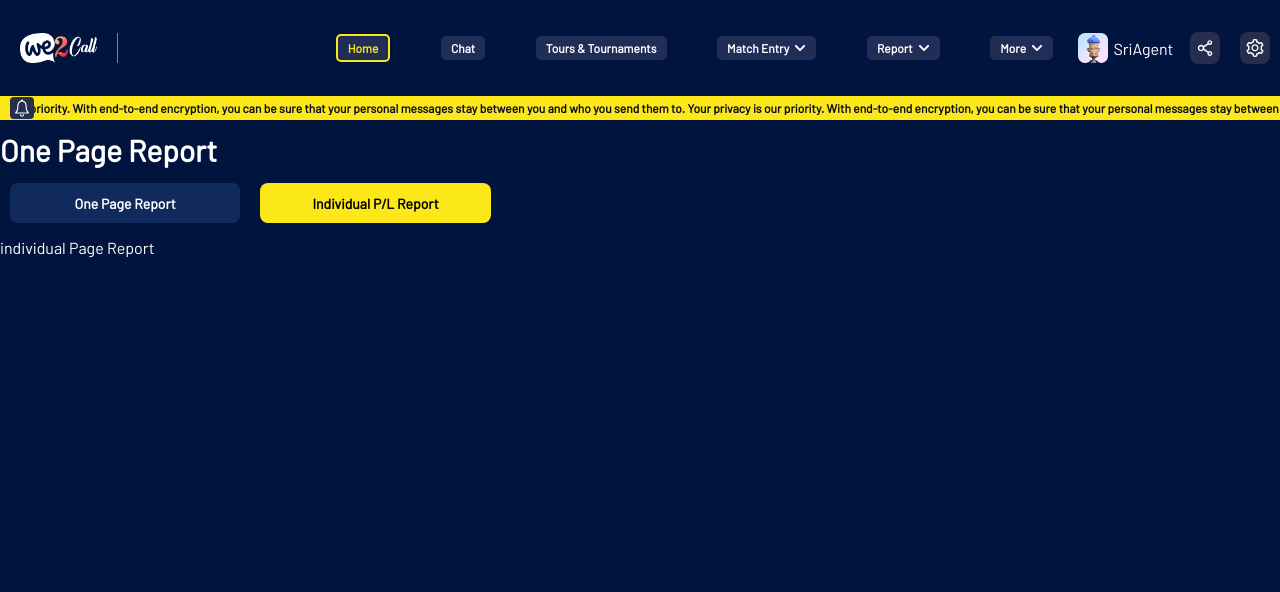
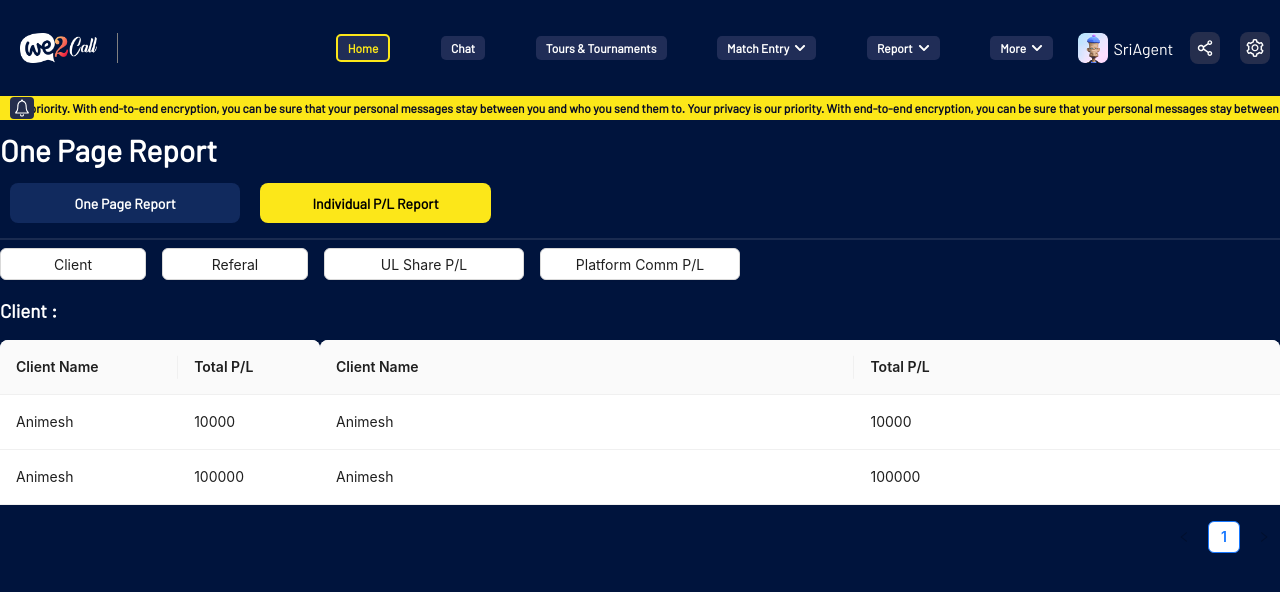
Before and after one commit to Texch999/we2-call-admin, a React (Create React App) app: page /one-page-report in a window 1280 px wide. Both pictures are taken after a click on the element "Individual P/L Report". Shown: the top 592 px of the page. Built offline with nearby package versions, Linux system fonts and the light colour scheme.

Commit message:
changes are added individual pl reprot

```diff
--- a/src/pages/onepagereport/IndividualPLReport.jsx
+++ b/src/pages/onepagereport/IndividualPLReport.jsx
@@ -1,7 +1,76 @@
+import { Button, Col, Row, Table } from "antd";
 import React from "react";
 
 function IndividualPLReport() {
-  return <div className="font-16">individual Page Report</div>;
+  const individualClientColumns = [
+    { title: "Client Name", dataIndex: "client_name", key: "client_name" },
+    { title: "Total P/L", dataIndex: "profit_loss", key: "profit_loss" },
+  ];
+  const individualClientHeadings = [
+    { title: "Client Name", dataIndex: "client_name", key: "client_name" },
+    { title: "Total P/L", dataIndex: "profit_loss", key: "profit_loss" },
+  ];
+  const individualClientData = [
+    {
+      key: "1",
+      client_name: "Animesh",
+      profit_loss: 10000,
+    },
+    {
+      key: "2",
+      client_name: "Animesh",
+      profit_loss: 100000,
+    },
+  ];
+  const individualClientInfo = [
+    {
+      key: "1",
+      client_name: "Animesh",
+      profit_loss: 10000,
+    },
+    {
+      key: "2",
+      client_name: "Animesh",
+      profit_loss: 100000,
+    },
+  ];
+  return (
+    <div>
+      <hr className="hr-line-opacity" />
+      <Row gutter={[16, 16]}>
+        <Col xs={12} sm={6} md={4} lg={3}>
+          <Button block>Client</Button>
+        </Col>
+        <Col xs={12} sm={6} md={4} lg={3}>
+          <Button block>Referal</Button>
+        </Col>
+        <Col xs={12} sm={6} md={6} lg={4}>
+          <Button block>UL Share P/L</Button>
+        </Col>
+        <Col xs={12} sm={6} md={6} lg={4}>
+          <Button block>Platform Comm P/L</Button>
+        </Col>
+      </Row>
+      <div>
+        <h3>Client :</h3>
+      </div>
+      <Row>
+        <Col md={6}>
+          <Table
+            dataSource={individualClientData}
+            columns={individualClientColumns}
+            pagination={false}
+          />
+        </Col>
+        <Col md={18}>
+          <Table
+            dataSource={individualClientInfo}
+            columns={individualClientHeadings}
+          />
+        </Col>
+      </Row>
+    </div>
+  );
 }
 
 export default IndividualPLReport;
--- a/src/pages/onepagereport/OnePageReport.jsx
+++ b/src/pages/onepagereport/OnePageReport.jsx
@@ -25,6 +25,7 @@ function OnePageReport() {
                     ? "active-button flex-center w-30 h-40p font-14 clr-green mt-5 mb-5 clr-black fw-600 ml-10 mr-10"
                     : "deactive-button flex-center w-30 h-40p font-14 clr-yelow mt-5 mb-5 clr-white fw-600 ml-10 mr-10"
                 }
+
                 onClick={() => handleReportSelect(index)}
               >
                 {value}
--- a/src/pages/onepagereport/styles.css
+++ b/src/pages/onepagereport/styles.css
@@ -33,3 +33,6 @@
   height: 20px;
   padding: 10px;
 }
+.hr-line-opacity {
+border: 1px solid rgba(255, 255, 255, 0.1);
+}
```
Also changed, not shown: src/pages/onepagereport/clientData.jsx (added, +9 -0 lines).
